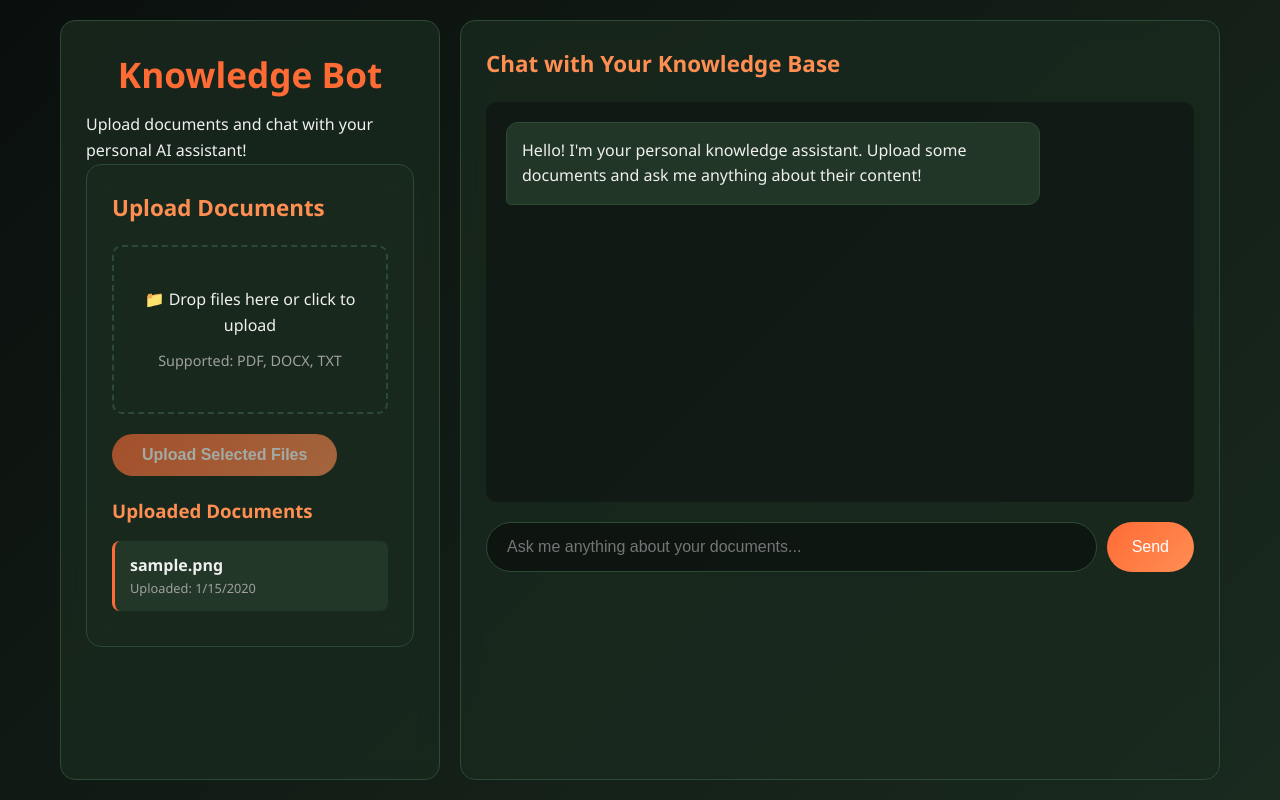
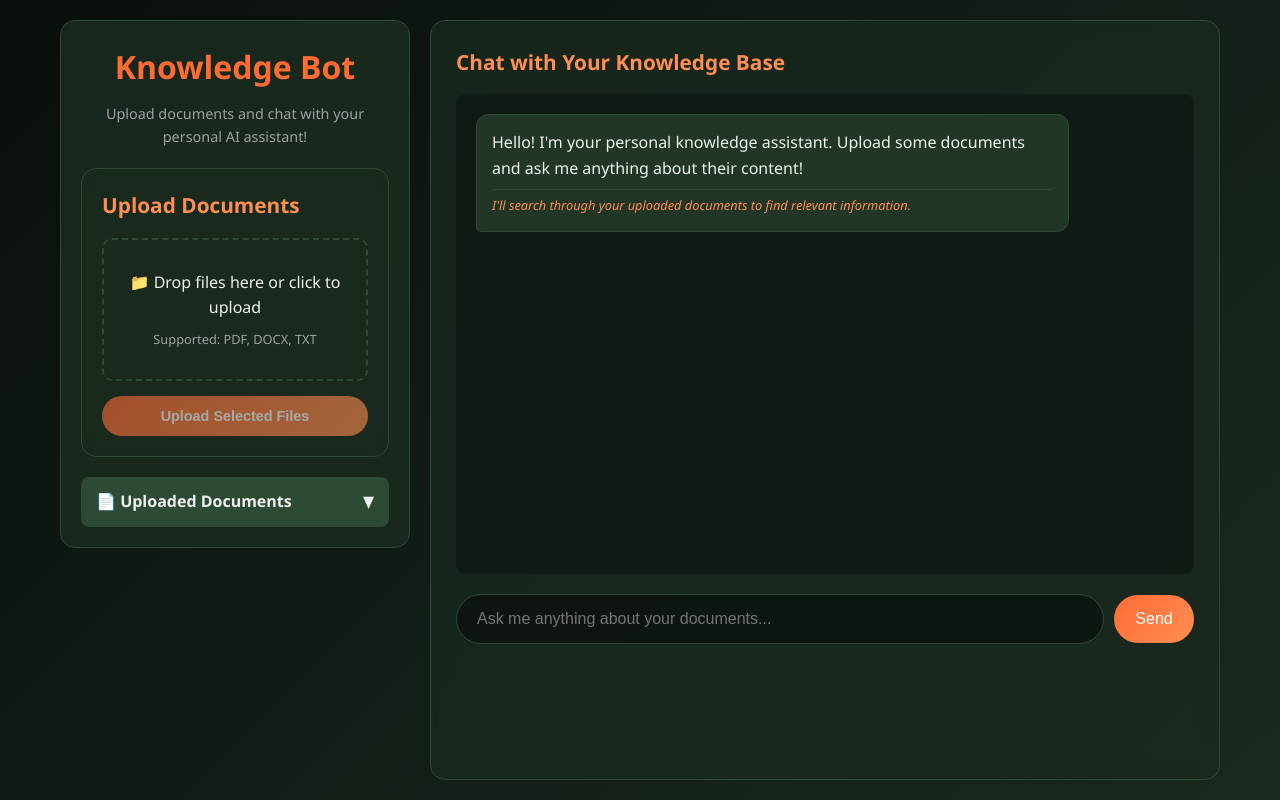
Before and after one commit to Hencheng2/chatdoc, a Flask app: page / in a window 1280 px wide. Run offline with Flask 3, Linux system fonts and the light colour scheme; tables that the repository leaves empty hold one stand-in row (values such as "Sample post").

Commit message:
Update index.html

```diff
--- a/templates/index.html
+++ b/templates/index.html
@@ -35,7 +35,7 @@
             margin: 0 auto;
             padding: 20px;
             display: grid;
-            grid-template-columns: 1fr 2fr;
+            grid-template-columns: 350px 1fr;
             gap: 20px;
             min-height: 100vh;
         }
@@ -43,15 +43,37 @@
         @media (max-width: 768px) {
             .container {
                 grid-template-columns: 1fr;
+                padding: 10px;
+            }
+
+            .sidebar {
+                position: fixed;
+                left: -100%;
+                top: 0;
+                height: 100vh;
+                width: 300px;
+                z-index: 1000;
+                transition: left 0.3s ease;
+            }
+
+            .sidebar.open {
+                left: 0;
+            }
+
+            .mobile-toggle {
+                display: block !important;
             }
         }
 
         .sidebar {
-            background: rgba(26, 42, 31, 0.8);
+            background: rgba(26, 42, 31, 0.95);
             border-radius: 15px;
-            padding: 25px;
+            padding: 20px;
             backdrop-filter: blur(10px);
             border: 1px solid var(--medium-green);
+            height: fit-content;
+            position: sticky;
+            top: 20px;
         }
 
         .main-content {
@@ -63,7 +85,7 @@
         .upload-section {
             background: rgba(26, 42, 31, 0.8);
             border-radius: 15px;
-            padding: 25px;
+            padding: 20px;
             backdrop-filter: blur(10px);
             border: 1px solid var(--medium-green);
         }
@@ -77,27 +99,67 @@
             flex-direction: column;
             backdrop-filter: blur(10px);
             border: 1px solid var(--medium-green);
+            min-height: 80vh;
         }
 
         h1 {
             color: var(--deep-orange);
             margin-bottom: 10px;
-            font-size: 2.2em;
+            font-size: 2em;
             text-align: center;
         }
 
         h2 {
             color: var(--light-orange);
-            margin-bottom: 20px;
-            font-size: 1.4em;
+            margin-bottom: 15px;
+            font-size: 1.3em;
+        }
+
+        .collapsible {
+            margin-top: 20px;
+        }
+
+        .collapsible-header {
+            background: var(--medium-green);
+            padding: 12px 15px;
+            border-radius: 8px;
+            cursor: pointer;
+            display: flex;
+            justify-content: between;
+            align-items: center;
+            font-weight: 600;
+            transition: background 0.3s ease;
+        }
+
+        .collapsible-header:hover {
+            background: var(--light-green);
+        }
+
+        .collapsible-content {
+            max-height: 0;
+            overflow: hidden;
+            transition: max-height 0.3s ease;
+        }
+
+        .collapsible-content.open {
+            max-height: 400px;
+        }
+
+        .toggle-icon {
+            margin-left: auto;
+            transition: transform 0.3s ease;
+        }
+
+        .toggle-icon.rotated {
+            transform: rotate(180deg);
         }
 
         .upload-area {
             border: 2px dashed var(--medium-green);
             border-radius: 10px;
-            padding: 40px 20px;
+            padding: 30px 20px;
             text-align: center;
-            margin-bottom: 20px;
+            margin-bottom: 15px;
             transition: all 0.3s ease;
             cursor: pointer;
         }
@@ -116,12 +178,13 @@
             background: linear-gradient(135deg, var(--deep-orange) 0%, var(--light-orange) 100%);
             color: white;
             border: none;
-            padding: 12px 30px;
+            padding: 12px 20px;
             border-radius: 25px;
             cursor: pointer;
-            font-size: 1em;
+            font-size: 0.9em;
             font-weight: 600;
             transition: transform 0.2s ease;
+            width: 100%;
         }
 
         .upload-btn:hover {
@@ -139,22 +202,24 @@
         }
 
         .documents-list {
-            margin-top: 20px;
+            margin-top: 15px;
             max-height: 300px;
             overflow-y: auto;
         }
 
         .document-item {
             background: rgba(58, 90, 64, 0.3);
-            padding: 12px 15px;
-            margin-bottom: 10px;
-            border-radius: 8px;
+            padding: 10px 12px;
+            margin-bottom: 8px;
+            border-radius: 6px;
             border-left: 3px solid var(--deep-orange);
+            font-size: 0.9em;
         }
 
         .document-name {
             font-weight: 600;
             color: var(--white);
+            margin-bottom: 4px;
         }
 
         .document-date {
@@ -169,14 +234,20 @@
             background: rgba(10, 15, 13, 0.5);
             border-radius: 10px;
             margin-bottom: 20px;
-            max-height: 400px;
+            max-height: 60vh;
         }
 
         .message {
             margin-bottom: 15px;
             padding: 15px;
             border-radius: 12px;
-            max-width: 80%;
+            max-width: 85%;
+            animation: fadeIn 0.3s ease;
+        }
+
+        @keyframes fadeIn {
+            from { opacity: 0; transform: translateY(10px); }
+            to { opacity: 1; transform: translateY(0); }
         }
 
         .user-message {
@@ -197,11 +268,14 @@
             color: var(--light-orange);
             margin-top: 8px;
             font-style: italic;
+            border-top: 1px solid var(--medium-green);
+            padding-top: 5px;
         }
 
         .chat-input-container {
             display: flex;
             gap: 10px;
+            align-items: center;
         }
 
         .chat-input {
@@ -223,11 +297,12 @@
             background: linear-gradient(135deg, var(--deep-orange) 0%, var(--light-orange) 100%);
             color: white;
             border: none;
-            padding: 15px 25px;
+            padding: 15px 20px;
             border-radius: 25px;
             cursor: pointer;
             font-size: 1em;
             transition: transform 0.2s ease;
+            min-width: 80px;
         }
 
         .send-btn:hover {
@@ -246,6 +321,7 @@
             margin: 10px 0;
             text-align: center;
             font-weight: 600;
+            font-size: 0.9em;
         }
 
         .status.success {
@@ -269,19 +345,49 @@
             display: block;
         }
 
+        .mobile-toggle {
+            display: none;
+            position: fixed;
+            top: 20px;
+            left: 20px;
+            z-index: 1001;
+            background: var(--deep-orange);
+            color: white;
+            border: none;
+            padding: 10px 15px;
+            border-radius: 25px;
+            cursor: pointer;
+            font-size: 1.2em;
+        }
+
+        .mobile-overlay {
+            display: none;
+            position: fixed;
+            top: 0;
+            left: 0;
+            width: 100%;
+            height: 100%;
+            background: rgba(0, 0, 0, 0.5);
+            z-index: 999;
+        }
+
+        .mobile-overlay.show {
+            display: block;
+        }
+
         /* Scrollbar styling */
         ::-webkit-scrollbar {
-            width: 8px;
+            width: 6px;
         }
 
         ::-webkit-scrollbar-track {
             background: rgba(26, 42, 31, 0.5);
-            border-radius: 4px;
+            border-radius: 3px;
         }
 
         ::-webkit-scrollbar-thumb {
             background: var(--deep-orange);
-            border-radius: 4px;
+            border-radius: 3px;
         }
 
         ::-webkit-scrollbar-thumb:hover {
@@ -290,16 +396,21 @@
     </style>
 </head>
 <body>
+    <button class="mobile-toggle" id="mobileToggle">☰</button>
+    <div class="mobile-overlay" id="mobileOverlay"></div>
+
     <div class="container">
-        <div class="sidebar">
+        <div class="sidebar" id="sidebar">
             <h1>Knowledge Bot</h1>
-            <p>Upload documents and chat with your personal AI assistant!</p>
+            <p style="text-align: center; margin-bottom: 20px; color: var(--gray); font-size: 0.9em;">
+                Upload documents and chat with your personal AI assistant!
+            </p>
 
             <div class="upload-section">
                 <h2>Upload Documents</h2>
                 <div class="upload-area" id="uploadArea">
                     <p>📁 Drop files here or click to upload</p>
-                    <p style="font-size: 0.9em; color: var(--gray); margin-top: 10px;">
+                    <p style="font-size: 0.8em; color: var(--gray); margin-top: 8px;">
                         Supported: PDF, DOCX, TXT
                     </p>
                 </div>
@@ -307,10 +418,19 @@
                 <button class="upload-btn" id="uploadBtn" disabled>Upload Selected Files</button>
 
                 <div id="uploadStatus"></div>
+            </div>
 
-                <div class="documents-list">
-                    <h3 style="margin-bottom: 15px; color: var(--light-orange);">Uploaded Documents</h3>
-                    <div id="documentsList"></div>
+            <div class="collapsible">
+                <div class="collapsible-header" id="documentsToggle">
+                    📄 Uploaded Documents
+                    <span class="toggle-icon">▼</span>
+                </div>
+                <div class="collapsible-content" id="documentsContent">
+                    <div class="documents-list" id="documentsList">
+                        <p style="color: var(--gray); text-align: center; padding: 20px;">
+                            No documents uploaded yet.
+                        </p>
+                    </div>
                 </div>
             </div>
         </div>
@@ -320,12 +440,13 @@
                 <h2>Chat with Your Knowledge Base</h2>
                 <div class="chat-messages" id="chatMessages">
                     <div class="message bot-message">
-                        Hello! I'm your personal knowledge assistant. Upload some documents and ask me anything about their content!
+                        <div>Hello! I'm your personal knowledge assistant. Upload some documents and ask me anything about their content!</div>
+                        <div class="sources">I'll search through your uploaded documents to find relevant information.</div>
                     </div>
                 </div>
 
                 <div class="typing-indicator" id="typingIndicator">
-                    Bot is typing...
+                    Bot is thinking...
                 </div>
 
                 <div class="chat-input-container">
@@ -348,7 +469,13 @@
                 this.chatInput = document.getElementById('chatInput');
                 this.sendBtn = document.getElementById('sendBtn');
                 this.typingIndicator = document.getElementById('typingIndicator');
+                this.documentsToggle = document.getElementById('documentsToggle');
+                this.documentsContent = document.getElementById('documentsContent');
+                this.mobileToggle = document.getElementById('mobileToggle');
+                this.mobileOverlay = document.getElementById('mobileOverlay');
+                this.sidebar = document.getElementById('sidebar');
 
+                this.documentsExpanded = false;
                 this.initEventListeners();
                 this.loadDocuments();
             }
@@ -396,6 +523,32 @@
                 this.sendBtn.addEventListener('click', () => {
                     this.sendMessage();
                 });
+
+                // Collapsible documents
+                this.documentsToggle.addEventListener('click', () => {
+                    this.toggleDocuments();
+                });
+
+                // Mobile toggle
+                this.mobileToggle.addEventListener('click', () => {
+                    this.toggleSidebar();
+                });
+
+                this.mobileOverlay.addEventListener('click', () => {
+                    this.toggleSidebar();
+                });
+            }
+
+            toggleDocuments() {
+                this.documentsExpanded = !this.documentsExpanded;
+                this.documentsContent.classList.toggle('open', this.documentsExpanded);
+                const toggleIcon = this.documentsToggle.querySelector('.toggle-icon');
+                toggleIcon.classList.toggle('rotated', this.documentsExpanded);
+            }
+
+            toggleSidebar() {
+                this.sidebar.classList.toggle('open');
+                this.mobileOverlay.classList.toggle('show');
             }
 
             updateUploadButton() {
@@ -460,7 +613,7 @@
                     this.documentsList.innerHTML = '';
 
                     if (documents.length === 0) {
-                        this.documentsList.innerHTML = '<p style="color: var(--gray); text-align: center;">No documents uploaded yet.</p>';
+                        this.documentsList.innerHTML = '<p style="color: var(--gray); text-align: center; padding: 20px;">No documents uploaded yet.</p>';
                         return;
                     }
 
@@ -503,10 +656,13 @@
 
                     if (response.ok) {
                         let botMessage = result.answer;
+                        let sourcesHtml = '';
+
                         if (result.found_in_kb && result.sources.length > 0) {
-                            botMessage += `\n\n📚 Sources: ${result.sources.join(', ')}`;
+                            sourcesHtml = `<div class="sources">📚 Sources: ${result.sources.join(', ')}</div>`;
                         }
-                        this.addMessage(botMessage, 'bot');
+
+                        this.addMessage(botMessage + sourcesHtml, 'bot');
                     } else {
                         this.addMessage(`Sorry, I encountered an error: ${result.error}`, 'bot');
                     }
@@ -518,13 +674,15 @@
                 }
             }
 
-            addMessage(text, sender) {
+            addMessage(content, sender) {
                 const messageDiv = document.createElement('div');
                 messageDiv.className = `message ${sender}-message`;
 
-                const messageText = document.createElement('div');
-                messageText.textContent = text;
-                messageDiv.appendChild(messageText);
+                if (typeof content === 'string') {
+                    messageDiv.innerHTML = content;
+                } else {
+                    messageDiv.appendChild(content);
+                }
 
                 this.chatMessages.appendChild(messageDiv);
                 this.chatMessages.scrollTop = this.chatMessages.scrollHeight;
```
